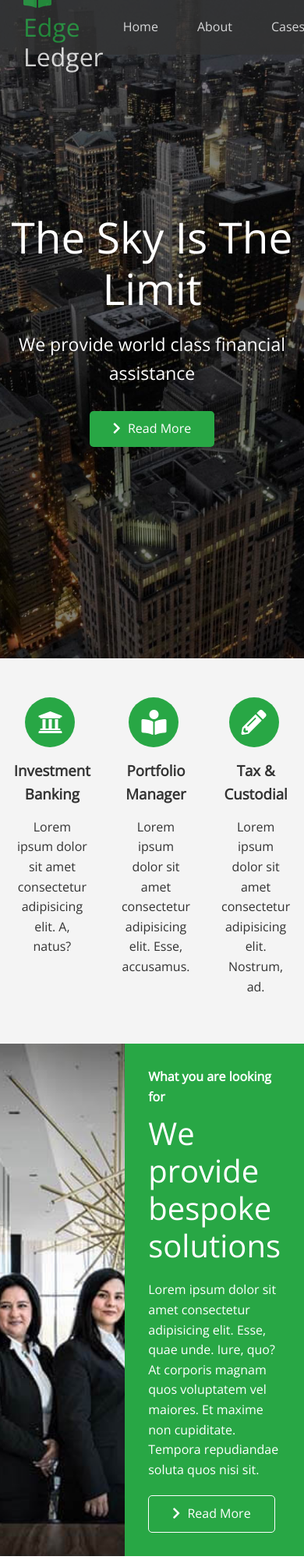
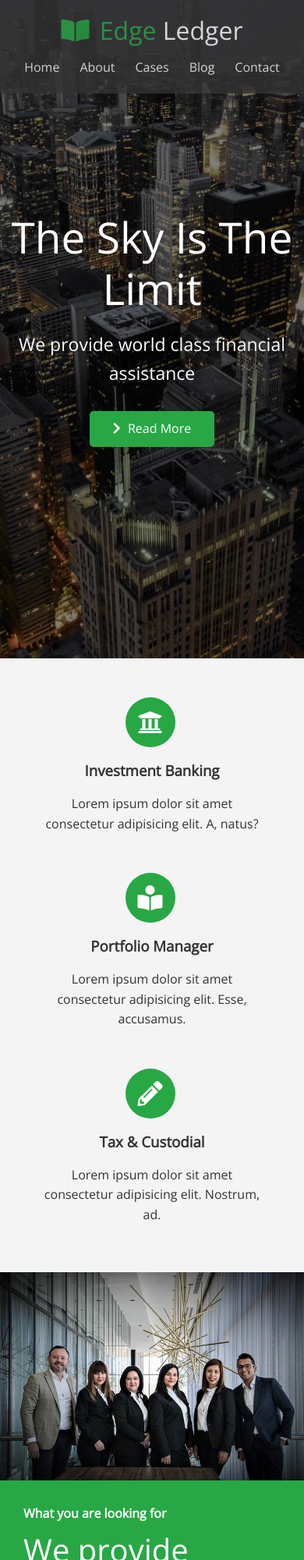
Before and after one commit to jess-alejo/edege_ledger_website, a plain HTML site: page index.html in a window 390 px wide. Shown: the top 2000 px of the page at 78% size. Drawn offline with nearby package versions, Linux system fonts and the light colour scheme.

Commit message:
Responsive Media Queries

```diff
--- a/css/style.css
+++ b/css/style.css
@@ -191,3 +191,31 @@ img {
 .footer .social a:hover {
   color: #28a745;
 }
+
+/* Mobile */
+@media (max-width: 768px) {
+  .navbar {
+    flex-direction: column;
+    height: 120px;
+    padding: 20px;
+  }
+
+  .navbar a {
+    padding: 10px;
+    margin: 0 3px;
+  }
+
+  .flex-items {
+    flex-direction: column;
+  }
+
+  .flex-columns .column,
+  .flex-grid .column {
+    flex: 100%;
+    max-width: 100%;
+  }
+
+  #team .flex-items img {
+    width: 70%;
+  }
+}
```
